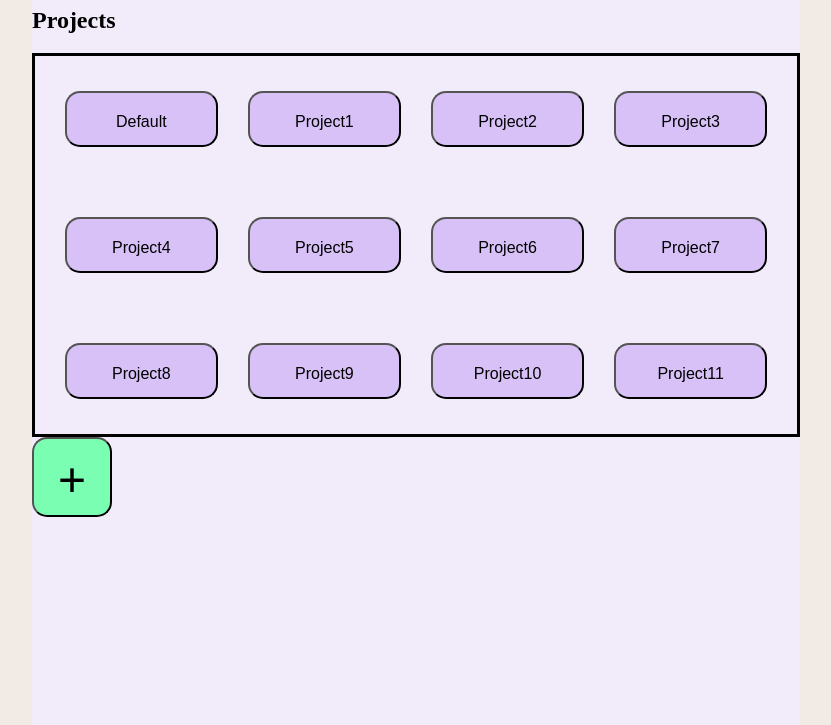
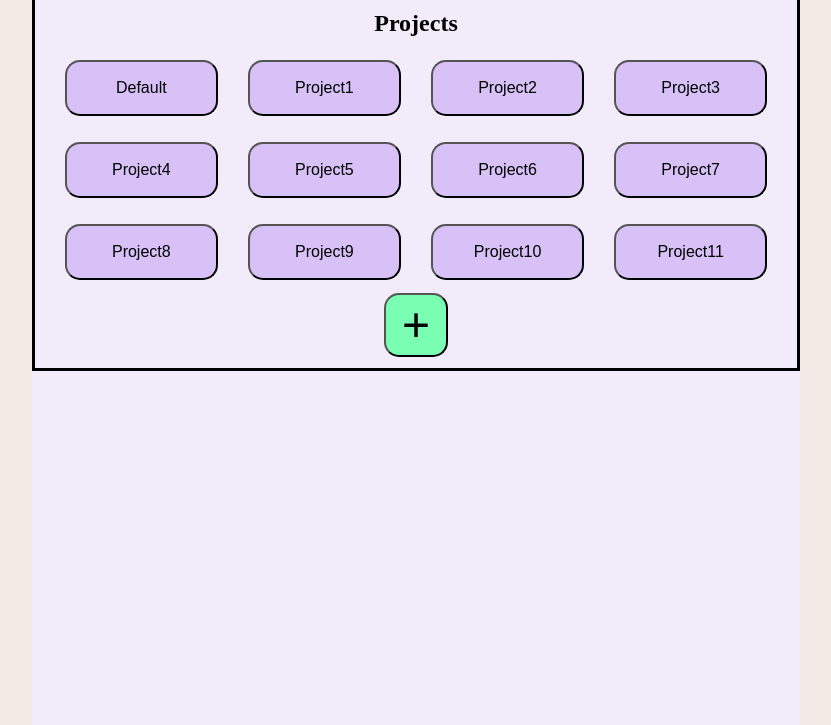
Before and after one commit to Aureatus/ToDoList, a website built with webpack: page dist/index.html in a window 1280 px wide. Shown: the part 75-800 px from the top of the page, without its empty margins (224-1055 px from the left). Built offline with nearby package versions, Linux system fonts and the light colour scheme.

Commit message:
Added proper styling for title, projects and project add button

```diff
--- a/src/style.css
+++ b/src/style.css
@@ -31,16 +31,37 @@ h1 {
   justify-content: center;
 }
 
-projects {
+h2 {
+  margin: 0%;
+  font-size: 3vmin;
+  width: 100%;
+  text-align: center;
+  padding: 2.5vmin;
+  height: auto;
+  width: auto;
+}
+
+projectsection {
+  display: flex;
+  flex-direction: column;
+  justify-content: center;
+  align-items: center;
   border-color: black;
   border-style: solid;
   height: 30vmax;
   width: 60vw;
   box-sizing: border-box;
+  text-align: center;
+}
+
+projects {
   display: flex;
   justify-content: space-evenly;
   align-items: center;
   flex-wrap: wrap;
+  row-gap: 20px;
+  height: 60%;
+  width: 100%;
 }
 
 .project {
@@ -49,16 +70,17 @@ projects {
   height: 7vh;
   width: 12vw;
   text-align: center;
-  line-height: 7vh;
+  line-height: calc(7vmin + 7vmax) / 2;
   border-radius: 15px;
 }
 
 .projectAdd {
   font-size: 6vmin;
   background-color: #7affb2;
-  height: 10vh;
-  width: 10vh;
+  height: 8vmin;
+  width: 8vmin;
   text-align: center;
-  line-height: 10vh;
+  line-height: 10%;
   border-radius: 15px;
+  margin: auto;
 }
```
